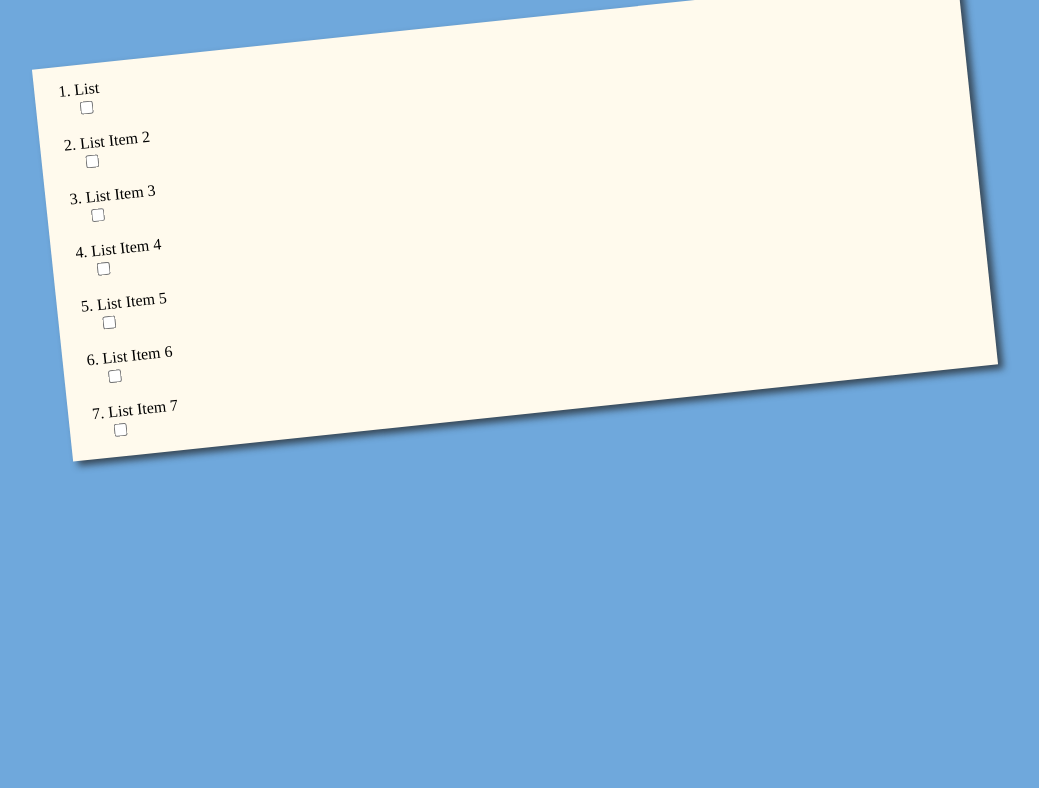
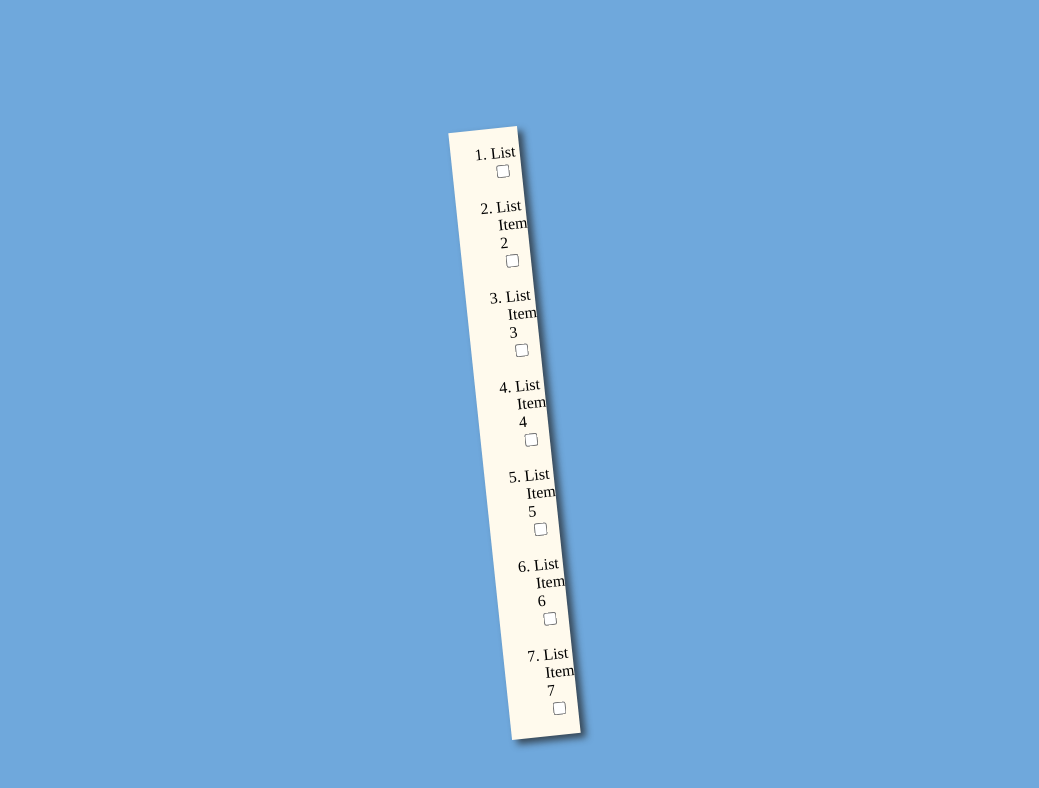
Before and after one commit to YamianR/JS-Fundamentals-III---To-Do-List, a website: page index.html in a window 1280 px wide. Shown: the whole page, without its empty margins (125-1164 px from the left). Drawn offline with Linux system fonts and the light colour scheme.

Commit message:
sticky centered

```diff
--- a/style.css
+++ b/style.css
@@ -1,9 +1,9 @@
 body {
     background-color: #6FA8DC;
-    margin: 20px;
     display: flex;
     justify-content: center;
     align-items: center;
+
 }
 
 
@@ -17,7 +17,7 @@ body {
         background-color: #fffaed;
         align-items: center;
         width: 75%;
-        margin: auto%;
+        margin: 120px 700px;
         box-shadow:5px 5px 7px rgba(33,33,33,.7);
         transform: rotate(-6deg);
         transition: transofrm .15s linear;
```
